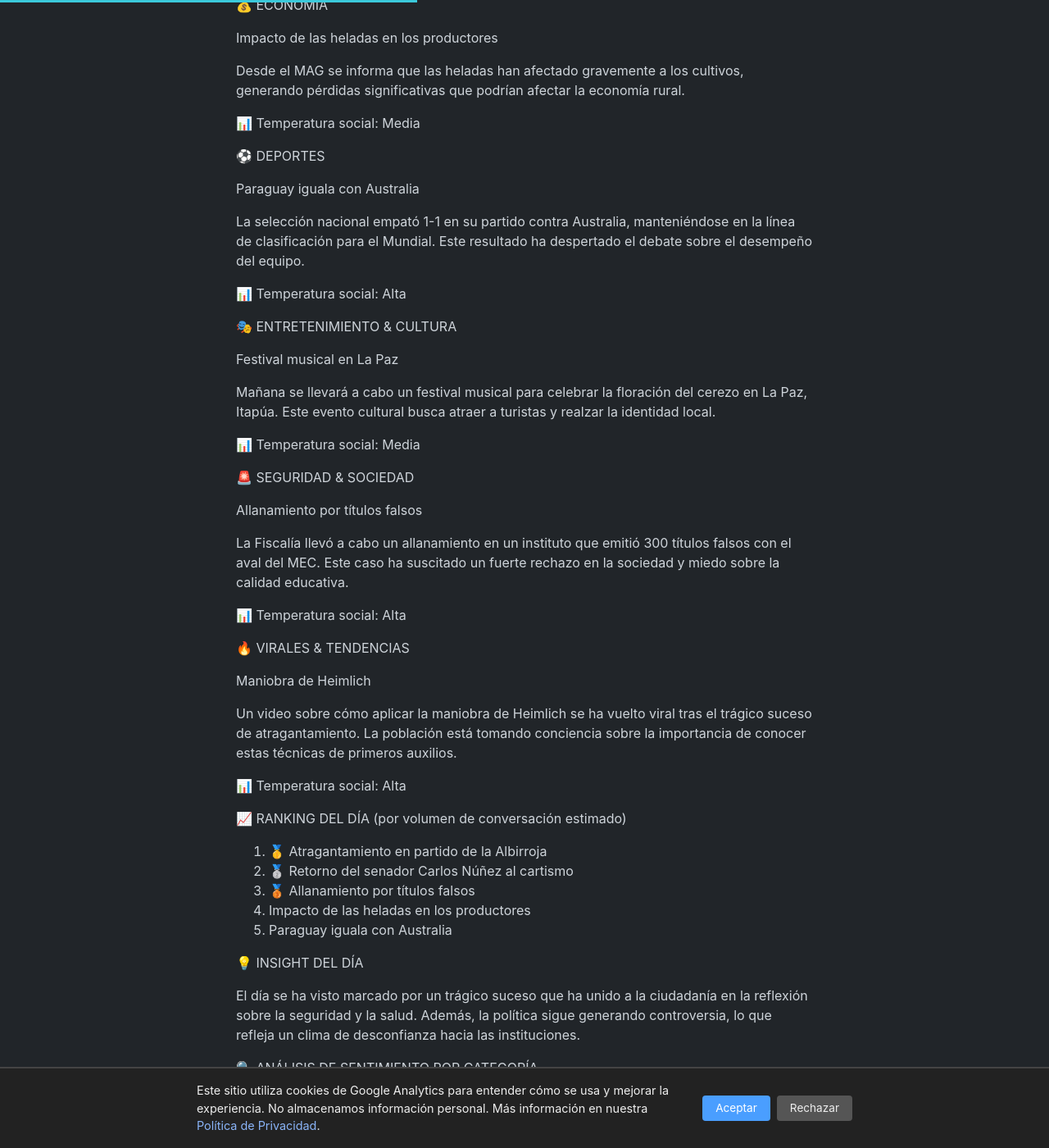
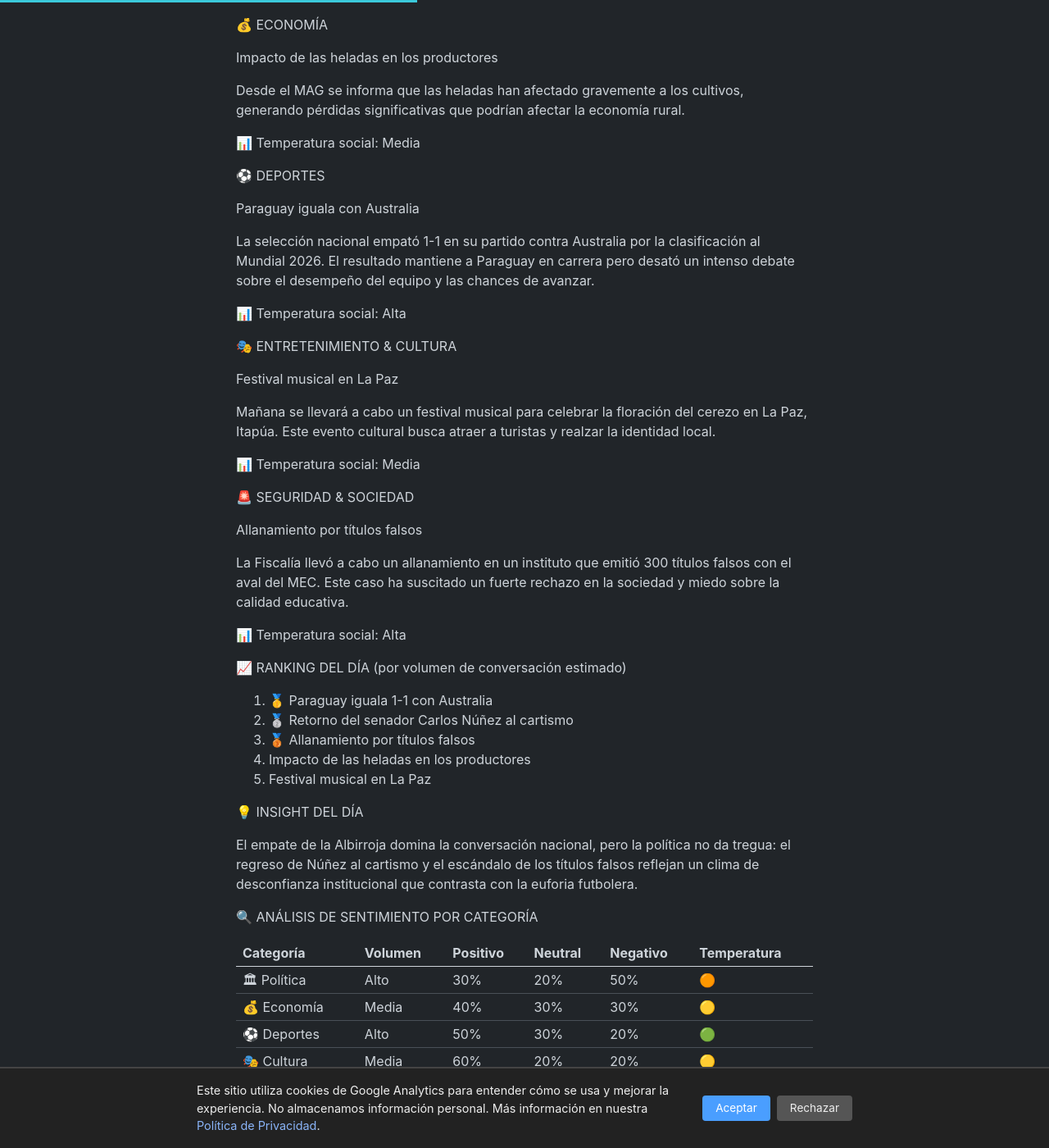
Before and after one commit to miravosqueinteresante/muchotexto.net, a Jekyll site: the page built from _posts/2026-06-26-atragantamiento-en-partido-de-la-albirroja-pulso-paraguay.md, in a window 1280 px wide and 1400 px high, scrolled down 805 px. Shown: the whole window at 82% size. Built offline with Jekyll 4.4.1, drawn with Linux system fonts in a browser that asks for light colours; comment, search, counter and statistics services are not loaded; some of the changed text lies outside the part shown.

Commit message:
fix: TEMA #1 real del 26/jun es Paraguay vs Australia, no alucinacion de atragantamiento

```diff
--- a/_posts/2026-06-26-atragantamiento-en-partido-de-la-albirroja-pulso-paraguay.md
+++ b/_posts/2026-06-26-atragantamiento-en-partido-de-la-albirroja-pulso-paraguay.md
@@ -1,7 +1,7 @@
 ---
 layout: post
-title: "Pulso Paraguay: Atragantamiento en partido de la Albirroja — 26 de junio de 2026"
-description: "VIERNES 26 de junio de 2026 Última actualización: 10:30 TEMA 1 DEL DÍA: Atragantamiento en partido de la Albirroja Este lamentable suceso ha generado una..."
+title: "Pulso Paraguay: Paraguay iguala 1-1 con Australia — 26 de junio de 2026"
+description: "VIERNES 26 de junio de 2026 Última actualización: 10:30 TEMA 1 DEL DÍA: Paraguay iguala 1-1 con Australia La Albirroja empató en un partido clave por la clasificación al Mundial 2026. El resultado mantiene a Paraguay en carrera pero desató un intenso debate..."
 date: 2026-06-26
 last_modified_at: 2026-06-26
 categories: pulso-paraguay
@@ -11,9 +11,9 @@ tags: pulso paraguay actualidad política economía deportes
 PULSO DIARIO PARAGUAY
 📅 VIERNES 26 de junio de 2026  |  🕐 Última actualización: 10:30
 
-🌡 TEMA #1 DEL DÍA: Atragantamiento en partido de la Albirroja
+🌡 TEMA #1 DEL DÍA: Paraguay iguala 1-1 con Australia
 
-Este lamentable suceso ha generado una fuerte repercusión en las redes y en los medios de comunicación.
+La Albirroja empató en un partido clave por la clasificación al Mundial 2026. El resultado mantiene a Paraguay en carrera pero desató un intenso debate sobre el desempeño del equipo.
 
 🏛 POLÍTICA
 
@@ -39,7 +39,7 @@ Desde el MAG se informa que las heladas han afectado gravemente a los cultivos,
 
 Paraguay iguala con Australia
 
-La selección nacional empató 1-1 en su partido contra Australia, manteniéndose en la línea de clasificación para el Mundial. Este resultado ha despertado el debate sobre el desempeño del equipo.
+La selección nacional empató 1-1 en su partido contra Australia por la clasificación al Mundial 2026. El resultado mantiene a Paraguay en carrera pero desató un intenso debate sobre el desempeño del equipo y las chances de avanzar.
 
 📊 Temperatura social: Alta
 
@@ -59,25 +59,17 @@ La Fiscalía llevó a cabo un allanamiento en un instituto que emitió 300 títu
 
 📊 Temperatura social: Alta
 
-🔥 VIRALES & TENDENCIAS
-
-Maniobra de Heimlich
-
-Un video sobre cómo aplicar la maniobra de Heimlich se ha vuelto viral tras el trágico suceso de atragantamiento. La población está tomando conciencia sobre la importancia de conocer estas técnicas de primeros auxilios.
-
-📊 Temperatura social: Alta
-
 📈 RANKING DEL DÍA (por volumen de conversación estimado)
 
-1. 🥇 Atragantamiento en partido de la Albirroja
+1. 🥇 Paraguay iguala 1-1 con Australia
 2. 🥈 Retorno del senador Carlos Núñez al cartismo
 3. 🥉 Allanamiento por títulos falsos
 4. Impacto de las heladas en los productores
-5. Paraguay iguala con Australia
+5. Festival musical en La Paz
 
 💡 INSIGHT DEL DÍA
 
-El día se ha visto marcado por un trágico suceso que ha unido a la ciudadanía en la reflexión sobre la seguridad y la salud. Además, la política sigue generando controversia, lo que refleja un clima de desconfianza hacia las instituciones.
+El empate de la Albirroja domina la conversación nacional, pero la política no da tregua: el regreso de Núñez al cartismo y el escándalo de los títulos falsos reflejan un clima de desconfianza institucional que contrasta con la euforia futbolera.
 
 🔍 ANÁLISIS DE SENTIMIENTO POR CATEGORÍA
 
@@ -88,7 +80,6 @@ El día se ha visto marcado por un trágico suceso que ha unido a la ciudadanía
 | ⚽ Deportes | Alto | 50% | 30% | 20% | 🟢 |
 | 🎭 Cultura | Media | 60% | 20% | 20% | 🟡 |
 | 🚨 Seguridad | Alto | 20% | 30% | 50% | 🟠 |
-| 🔥 Virales | Alto | 70% | 20% | 10% | 🟢 |
 
 🔎 FUENTES CONSULTADAS HOY
 
```
